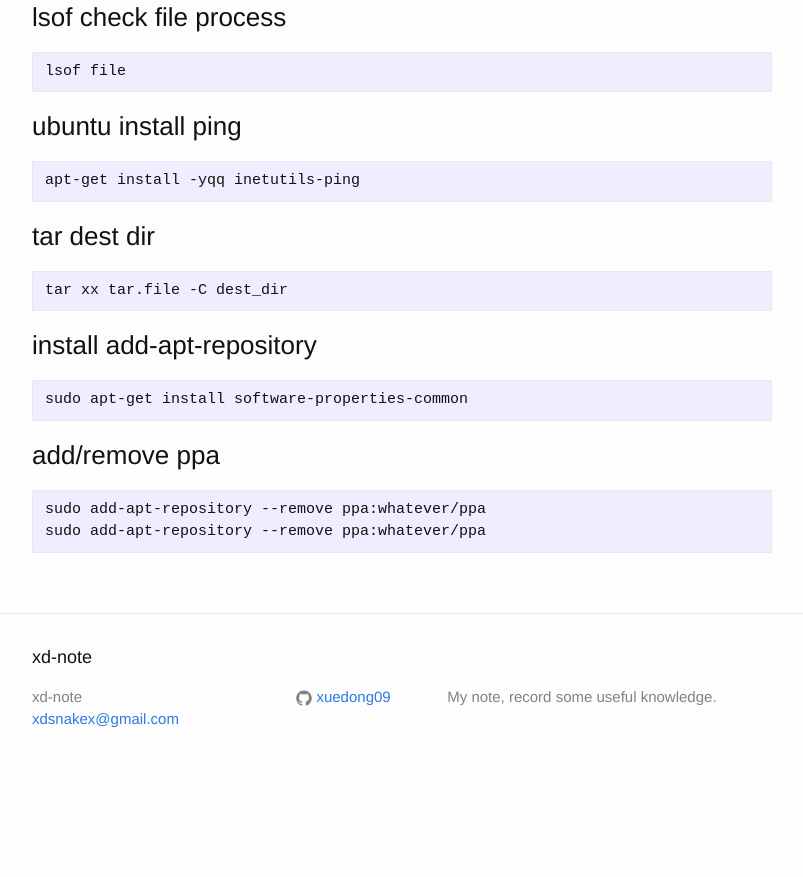
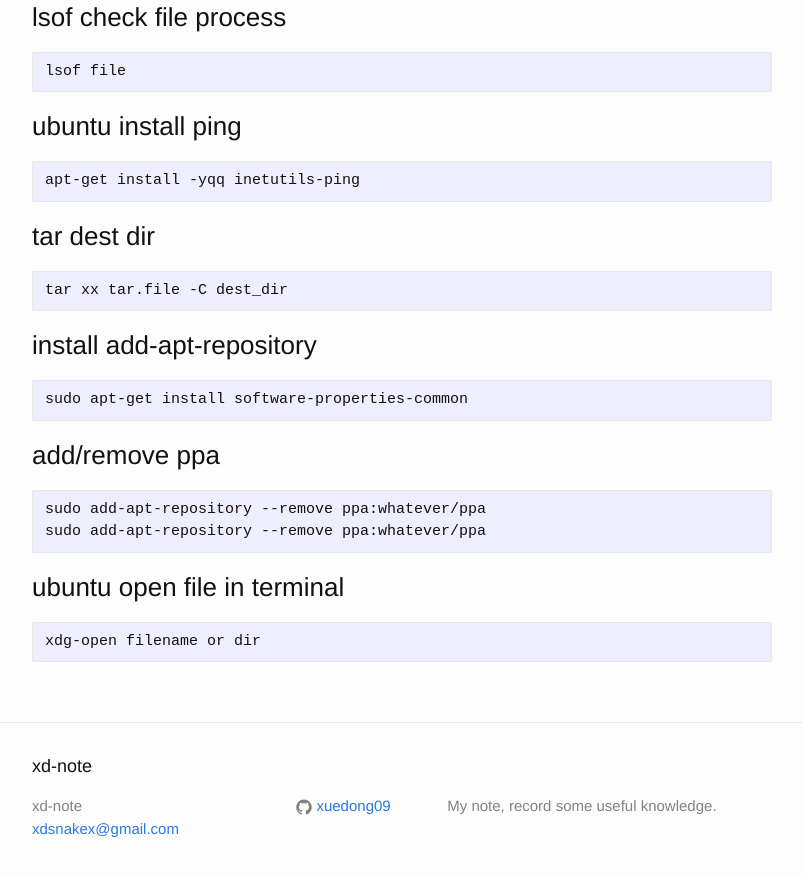
Before and after one commit to xuedong09/xuedong09.github.io, a Jekyll site: the page built from _posts/2016-02-24-linux.md, in a window 1280 px wide and 900 px high, scrolled down 1296 px. Shown: the top 877 px of the window, without its empty margins (238-1041 px from the left). Built offline with Jekyll 4.4.1, drawn with Linux system fonts in a browser that asks for light colours; before the commit the page ends 2087 px from its top, so only the background shows below that.

Commit message:
add linux cmd xdg-open

```diff
--- a/_posts/2016-02-24-linux.md
+++ b/_posts/2016-02-24-linux.md
@@ -71,3 +71,7 @@ categories: jekyll update
 
     sudo add-apt-repository --remove ppa:whatever/ppa
     sudo add-apt-repository --remove ppa:whatever/ppa
+
+### ubuntu open file in terminal
+
+    xdg-open filename or dir
```
